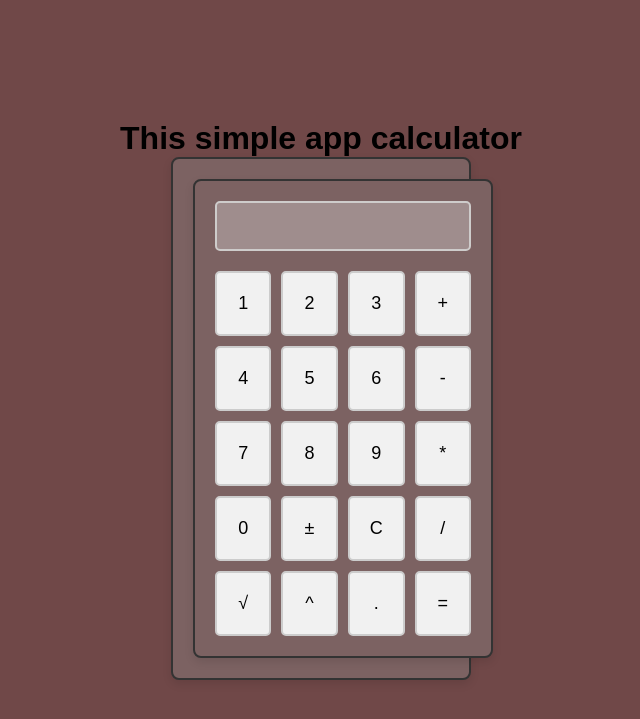
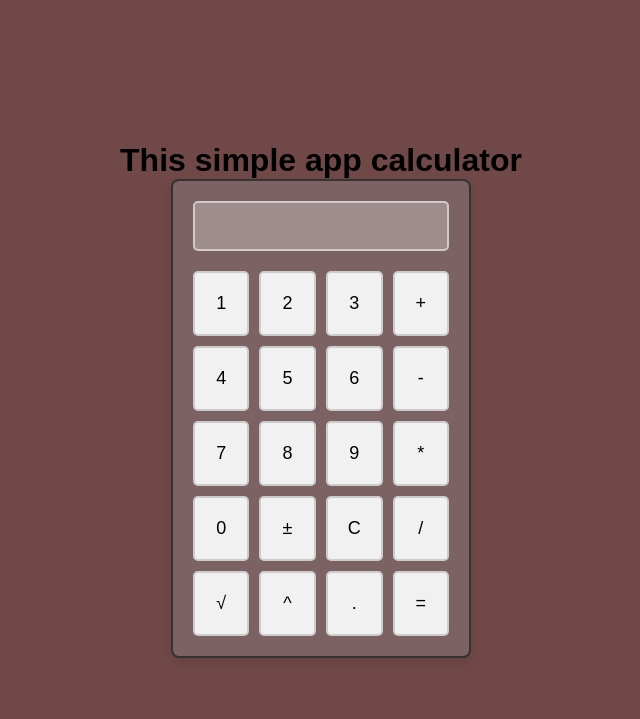
Before and after one commit to Deadspeak/azure-flask-app, a Flask app: page / in a window 1280 px wide. Shown: the top 719 px of the page, without its empty margins (319-959 px from the left). Run offline with Flask 3, Linux system fonts and the light colour scheme.

Commit message:
Update index.html

```diff
--- a/templates/index.html
+++ b/templates/index.html
@@ -10,7 +10,7 @@
         <div class="container">
         <h1>This simple app calculator</h1>
 
-        <div class="calculator">
+
 
     <div class="calculator">
         <input type="text" id="display" class="display" disabled>
```
